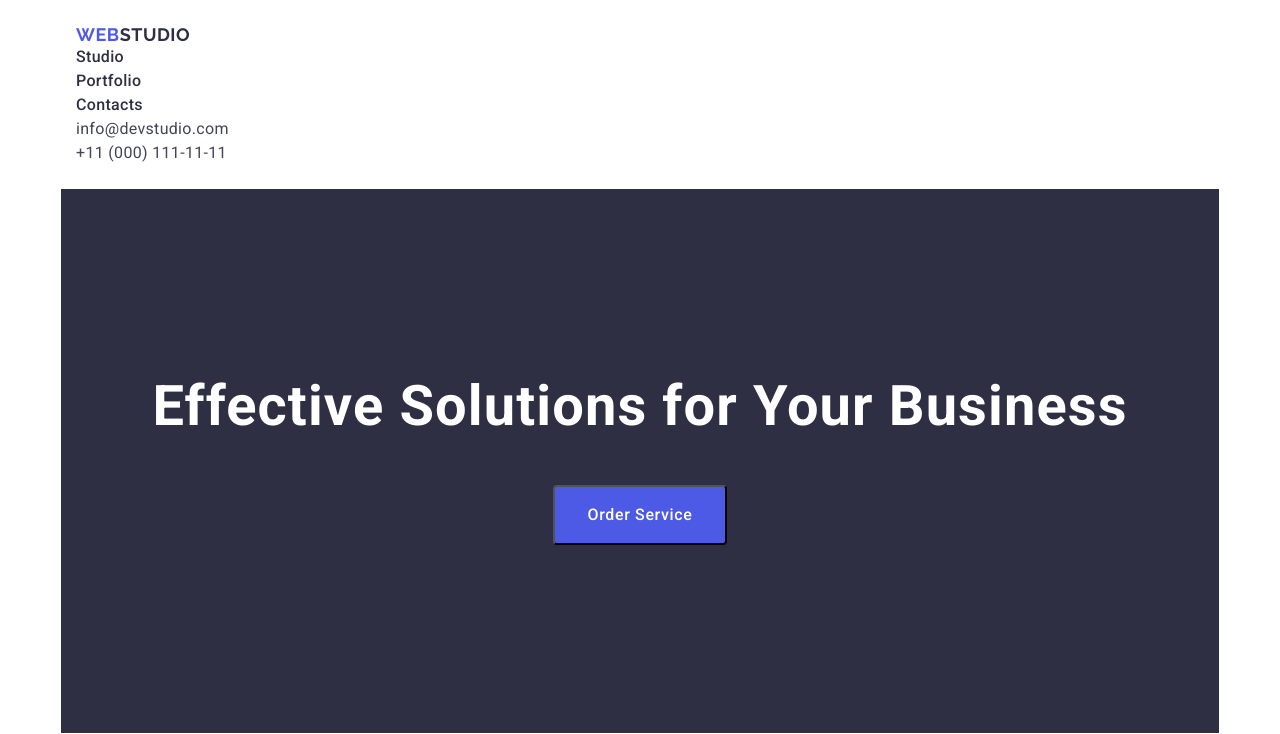
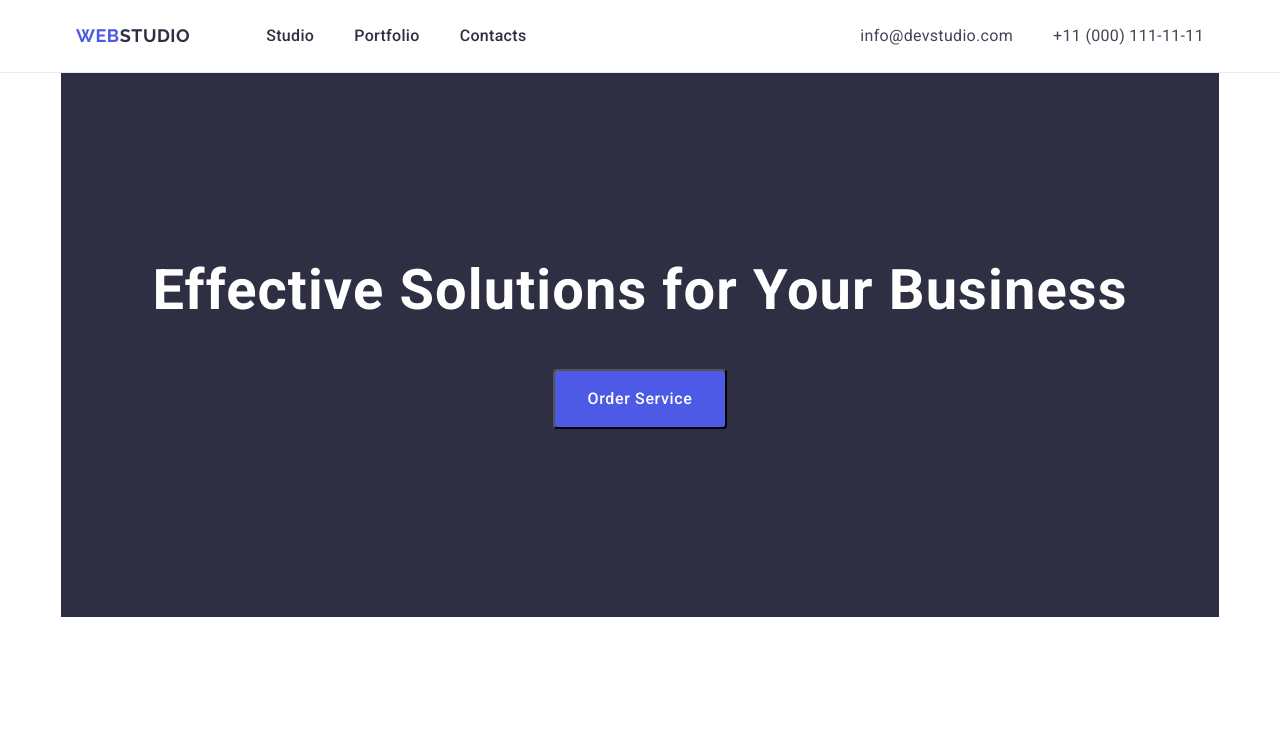
Before and after one commit to nastya-sukhoparova/goit-markup-hw-03, a plain HTML site: page index.html in a window 1280 px wide. Shown: the top 734 px of the page. Drawn offline with nearby package versions, Linux system fonts and the light colour scheme.

Commit message:
add index file

```diff
--- a/css/styles.css
+++ b/css/styles.css
@@ -2,6 +2,9 @@ body{
 font-family:"Roboto", sans-serif;
 color: #434455;
 background-color: #fff;
+min-height: 100vh;
+    display: flex;
+    flex-direction: column;
 }
 
 a{
@@ -24,17 +27,40 @@ button{
     cursor: pointer;
 }
 
+
+.page-container{
+    min-height: 100vh;
+        display: flex;
+        flex-direction: column;
+
+}
+main {
+    flex-grow: 1;
+}
 .container{
     width: 1158px;
-    padding-left: 15px;
-    padding-right: 16px;
+    padding:0 15px;
     margin: 0 auto;
 }
 
+.header-container{
+    display: flex;
+}
 .header{
-    padding-top: 24px;
-    padding-bottom: 24px;
+    border-bottom: 1px solid #e7e9fc;
 }
+
+.header-navigation{
+display: flex;
+align-items: center;
+
+}
+.header .container{
+    display: flex;
+    justify-content: space-between;
+    align-items:center;
+}
+
 .logo{
     font-weight: 700;
         font-size: 18px;
@@ -43,9 +69,13 @@ button{
         text-transform: uppercase;
         color: #4d5ae5;
     font-family: "Raleway", sans-serif;
+    margin-right: 76px;
 }
 
-
+.nav-list{
+    display: flex;
+    gap: 40px;
+}
 .header-logo {
 color: #2e2f42;
 }
@@ -56,6 +86,8 @@ color: #2e2f42;
         line-height: 1.5;
         letter-spacing: 0.02em;
         color: #2e2f42;
+        padding: 24px 0;
+        display: block;
 }
 
 .nav-link:hover,
@@ -65,8 +97,13 @@ color: #2e2f42;
 
 .address{
     font-style: normal;
+    margin-left: auto;
 }
 
+.address-list{
+    display: flex;
+    gap: 40px;
+}
 .address-link{
     font-weight: 400;
         font-size: 16px;
@@ -97,6 +134,7 @@ color: #2e2f42;
         margin-bottom: 48px;
         margin-left: auto;
         margin-right: auto;
+
 }
 .hero-button{
 font-weight: 500;
@@ -122,9 +160,13 @@ font-weight: 500;
 }
 .features-container{
     padding: 120px 156px 125px;
+
 }
 
-.features-list {}
+.features-list {
+    display: flex;
+    gap: 24px;
+}
 
 .features-item {}
 
@@ -135,6 +177,7 @@ font-weight: 500;
         letter-spacing: 0.02em;
         color: #2e2f42;
 
+
 }
 
 .features-item-text {
@@ -143,6 +186,7 @@ font-weight: 500;
         line-height: 1.5;
         letter-spacing: 0.02em;
         color: #434455;
+
 }
 
 .our-team{
@@ -163,7 +207,8 @@ font-weight: 500;
         text-transform: capitalize;
 }
 .team-list {
-background-color: #FFFFFF
+display: flex;
+gap: 24px;
 }
 
 .team-item {
@@ -171,6 +216,10 @@ background-color: #FFFFFF
 
 }
 
+img {
+    display: block;
+    max-width: 100%;
+}
 .team-image {
 
 }
@@ -212,11 +261,19 @@ background-color: #FFFFFF
 }
 
 .portfolio-list {
-    background-color: #FFFFFF
+  margin: 0;
+  padding: 0;
+  display: flex;
+  gap: 24px;
+  align-items: flex-start;
+  flex-wrap: wrap;
+  list-style: none;
+}
+
+.portfolio-item {
+    flex-basis: calc((100% - 44px) / 3);
 
 }
-
-.portfolio-item {}
 
 .portfolio-image {
 
--- a/index.html
+++ b/index.html
@@ -18,18 +18,19 @@
         rel="stylesheet">
 </head>
 <body>
+    <div class="page-container">
     <header class="header">
-        <div class="container ">
+        <div class="container header-container">
         <nav class="header-navigation">
             <a class="logo" href="./index.html">Web<span class="header-logo">Studio</span></a>
-            <ul>
+            <ul class="nav-list">
                 <li><a class="nav-link" href="./index.html">Studio</a></li>
                 <li><a class="nav-link" href="">Portfolio</a></li>
                 <li><a class="nav-link" href="">Contacts</a></li>
             </ul>
         </nav>
         <address class="address">
-            <ul>
+            <ul class="address-list">
                 <li><a class="address-link" href="mailto:info@devstudio.com">info@devstudio.com</a></li>
                 <li><a class="address-link" href="tel:+110001111111">+11 (000) 111-11-11</a></li>
             </ul>
@@ -164,6 +165,6 @@
             digital marketing & growth solutions.</p>
             </div>
     </footer>
-
+</div>
 </body>
 </html>
```
